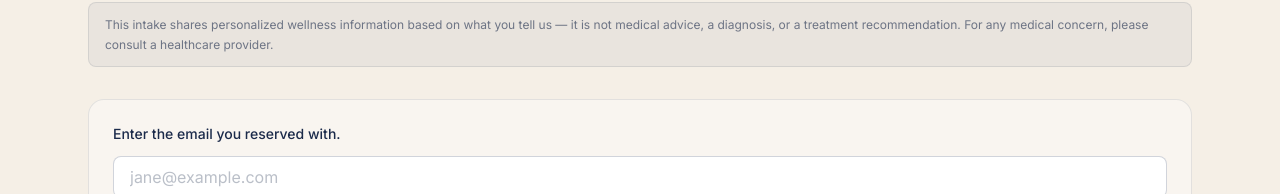
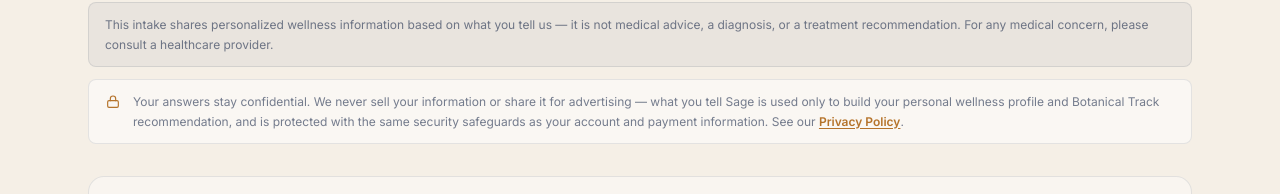
Before and after one commit to raymonedwards-sL/supplement-life-site, a Next.js app: page /intake in a window 1280 px wide. Shown: the part 300-494 px from the top of the page. Built offline with nearby package versions, Linux system fonts and the light colour scheme; no server answers.

Commit message:
Fix chat reply auto-scroll pushing the whole page down to the footer

```diff
--- a/app/intake/IntakeChat.tsx
+++ b/app/intake/IntakeChat.tsx
@@ -18,7 +18,7 @@ export default function IntakeChat() {
   const [loading, setLoading] = useState(true); // true on mount to fetch the opener
   const [error, setError] = useState<string | null>(null);
   const [summary, setSummary] = useState<Completion | null>(null);
-  const bottomRef = useRef<HTMLDivElement>(null);
+  const scrollContainerRef = useRef<HTMLDivElement>(null);
   const started = useRef(false);
 
   useEffect(() => {
@@ -28,8 +28,15 @@ export default function IntakeChat() {
     // eslint-disable-next-line react-hooks/exhaustive-deps
   }, []);
 
+  // Scroll only the chat's own message list, not the page — a plain
+  // scrollIntoView() on a sentinel element also drags the outer window
+  // scroll position along with it, which is what was pushing the whole
+  // page down to the footer on every reply. Setting scrollTop directly on
+  // the scrollable container itself never touches the page's own scroll.
   useEffect(() => {
-    bottomRef.current?.scrollIntoView({ behavior: "smooth" });
+    const container = scrollContainerRef.current;
+    if (!container) return;
+    container.scrollTo({ top: container.scrollHeight, behavior: "smooth" });
   }, [messages, loading]);
 
   async function send(nextMessages: ChatMessage[]) {
@@ -77,7 +84,8 @@ export default function IntakeChat() {
 
   return (
     <div className="flex flex-col overflow-hidden rounded-2xl border border-navy/10 bg-white/50">
-      <div className="flex items-center gap-3 border-b border-navy/10 bg-navy/5 px-6 py-3">
+      <div className="flex items-center justify-between gap-3 border-b border-navy/10 bg-navy/5 px-6 py-3">
+        <div className="flex items-center gap-3">
           <span className="flex h-8 w-8 shrink-0 items-center justify-center rounded-full bg-copper/15 text-sm font-semibold text-copper">
             S
           </span>
@@ -86,8 +94,29 @@ export default function IntakeChat() {
             <p className="text-xs text-navy/50">Your LIFE Guide</p>
           </div>
         </div>
+        <div className="hidden items-center gap-1.5 text-xs text-navy/40 sm:flex">
+          <svg
+            xmlns="http://www.w3.org/2000/svg"
+            viewBox="0 0 24 24"
+            fill="none"
+            stroke="currentColor"
+            strokeWidth="1.75"
+            strokeLinecap="round"
+            strokeLinejoin="round"
+            className="h-3.5 w-3.5"
+            aria-hidden
+          >
+            <rect x="4" y="10" width="16" height="10" rx="2" />
+            <path d="M8 10V7a4 4 0 0 1 8 0v3" />
+          </svg>
+          Confidential &amp; secure
+        </div>
+      </div>
 
-      <div className="flex max-h-[60vh] flex-col gap-4 overflow-y-auto p-6">
+      <div
+        ref={scrollContainerRef}
+        className="flex max-h-[60vh] flex-col gap-4 overflow-y-auto p-6"
+      >
         {messages.map((m, i) => (
           <div key={i} className={m.role === "user" ? "ml-auto max-w-[85%]" : "mr-auto max-w-[85%]"}>
             {m.role === "assistant" && (
@@ -105,7 +134,6 @@ export default function IntakeChat() {
           </div>
         ))}
         {loading && <ThinkingIndicator />}
-        <div ref={bottomRef} />
       </div>
 
       {error && <p className="px-6 text-sm text-red-600">{error}</p>}
--- a/app/intake/page.tsx
+++ b/app/intake/page.tsx
@@ -1,3 +1,4 @@
+import Link from "next/link";
 import { createClient } from "@/lib/supabase/server";
 import IntakeChat from "./IntakeChat";
 import LoginPrompt from "@/components/LoginPrompt";
@@ -43,6 +44,34 @@ export default async function Intake() {
           healthcare provider.
         </p>
 
+        <div className="mt-3 flex items-start gap-3 rounded-lg border border-navy/10 bg-white/50 px-4 py-3 text-xs leading-relaxed text-navy/60">
+          <svg
+            xmlns="http://www.w3.org/2000/svg"
+            viewBox="0 0 24 24"
+            fill="none"
+            stroke="currentColor"
+            strokeWidth="1.75"
+            strokeLinecap="round"
+            strokeLinejoin="round"
+            className="mt-0.5 h-4 w-4 shrink-0 text-copper"
+            aria-hidden
+          >
+            <rect x="4" y="10" width="16" height="10" rx="2" />
+            <path d="M8 10V7a4 4 0 0 1 8 0v3" />
+          </svg>
+          <p>
+            Your answers stay confidential. We never sell your information
+            or share it for advertising — what you tell Sage is used only
+            to build your personal wellness profile and Botanical Track
+            recommendation, and is protected with the same security
+            safeguards as your account and payment information. See our{" "}
+            <Link href="/privacy" className="font-semibold text-copper underline underline-offset-2">
+              Privacy Policy
+            </Link>
+            .
+          </p>
+        </div>
+
         <div className="mt-8">
           {!user ? (
             <LoginPrompt redirectPath="/intake" />
```
Lines whose indentation alone changed are shown as unchanged.
